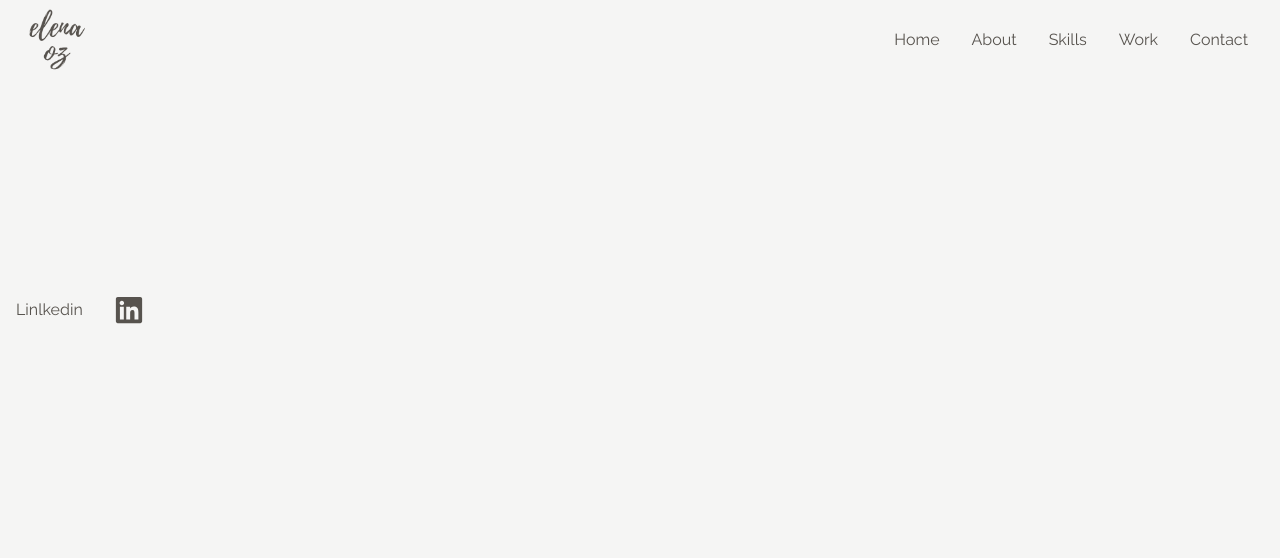
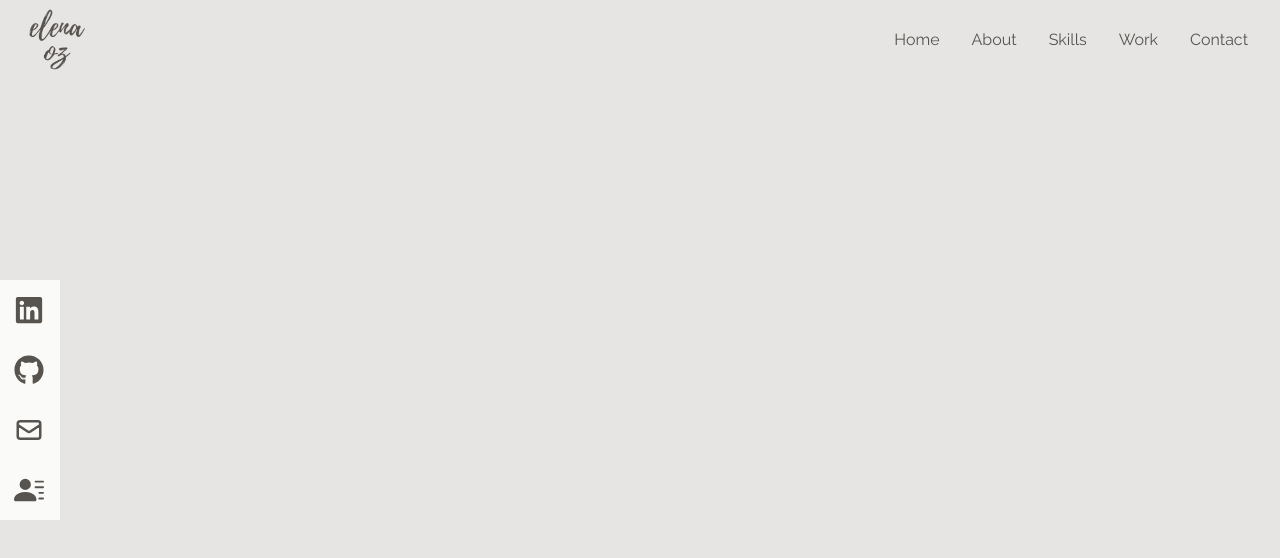
Before and after one commit to elen-oz/portfolio-app, a React (Vite) app: page / in a window 1280 px wide. Shown: the top 558 px of the page. Built offline with nearby package versions, Linux system fonts and the light colour scheme.

Commit message:
add links on the sidebar

```diff
--- a/src/components/Home.jsx
+++ b/src/components/Home.jsx
@@ -1,9 +1,7 @@
 import { HiArrowNarrowRight } from 'react-icons/hi';
 
 const Home = () => {
-  return <div className='w-full h-screen bg-stone-100'></div>;
+  return <div className='w-full h-screen bg-stone-200'></div>;
 };
 
 export default Home;
-
-// /text-stone-500/
--- a/src/components/NavBar.jsx
+++ b/src/components/NavBar.jsx
@@ -11,7 +11,7 @@ function NavBar() {
   const handleClick = () => setNav(!nav);
 
   return (
-    <div className='fixed w-full h-[80px] flex justify-between items-center px-4 bg-stone-100 text-stone-600'>
+    <div className='fixed w-full h-[80px] flex justify-between items-center px-4 bg-stone-200 text-stone-600'>
       <div>
         <img
           src={Logo}
@@ -42,7 +42,7 @@ function NavBar() {
         className={
           !nav
             ? 'hidden'
-            : 'absolute top-0 left-0 w-full h-screen bg-stone-100 flex flex-col justify-center items-center'
+            : 'absolute top-0 left-0 w-full h-screen bg-stone-200 flex flex-col justify-center items-center'
         }
       >
         <li className='py-6 text-4xl'>Home</li>
@@ -55,12 +55,39 @@ function NavBar() {
       {/* social icons */}
       <div className='flex fixed flex-col top-[35%] left-0'>
         <ul>
-          <li className='w-[160px] h-[60px] flex justify-between items-center'>
+          <li className='w-[160px] h-[60px] flex justify-between items-center ml-[-100px] hover:ml-[-10px] duration-300 bg-stone-50'>
             <a
               className='flex justify-between items-center w-full'
               href='/'
             >
               Linlkedin <FaLinkedin size={30} />
+            </a>
+          </li>
+
+          <li className='w-[160px] h-[60px] flex justify-between items-center ml-[-100px] hover:ml-[-10px] duration-300 bg-stone-50'>
+            <a
+              className='flex justify-between items-center w-full'
+              href='/'
+            >
+              Github <FaGithub size={30} />
+            </a>
+          </li>
+
+          <li className='w-[160px] h-[60px] flex justify-between items-center ml-[-100px] hover:ml-[-10px] duration-300 bg-stone-50'>
+            <a
+              className='flex justify-between items-center w-full'
+              href='/'
+            >
+              Email <HiOutlineMail size={30} />
+            </a>
+          </li>
+
+          <li className='w-[160px] h-[60px] flex justify-between items-center ml-[-100px] hover:ml-[-10px] duration-300 bg-stone-50'>
+            <a
+              className='flex justify-between items-center w-full'
+              href='/'
+            >
+              Resume <BsFillPersonLinesFill size={30} />
             </a>
           </li>
         </ul>
```
